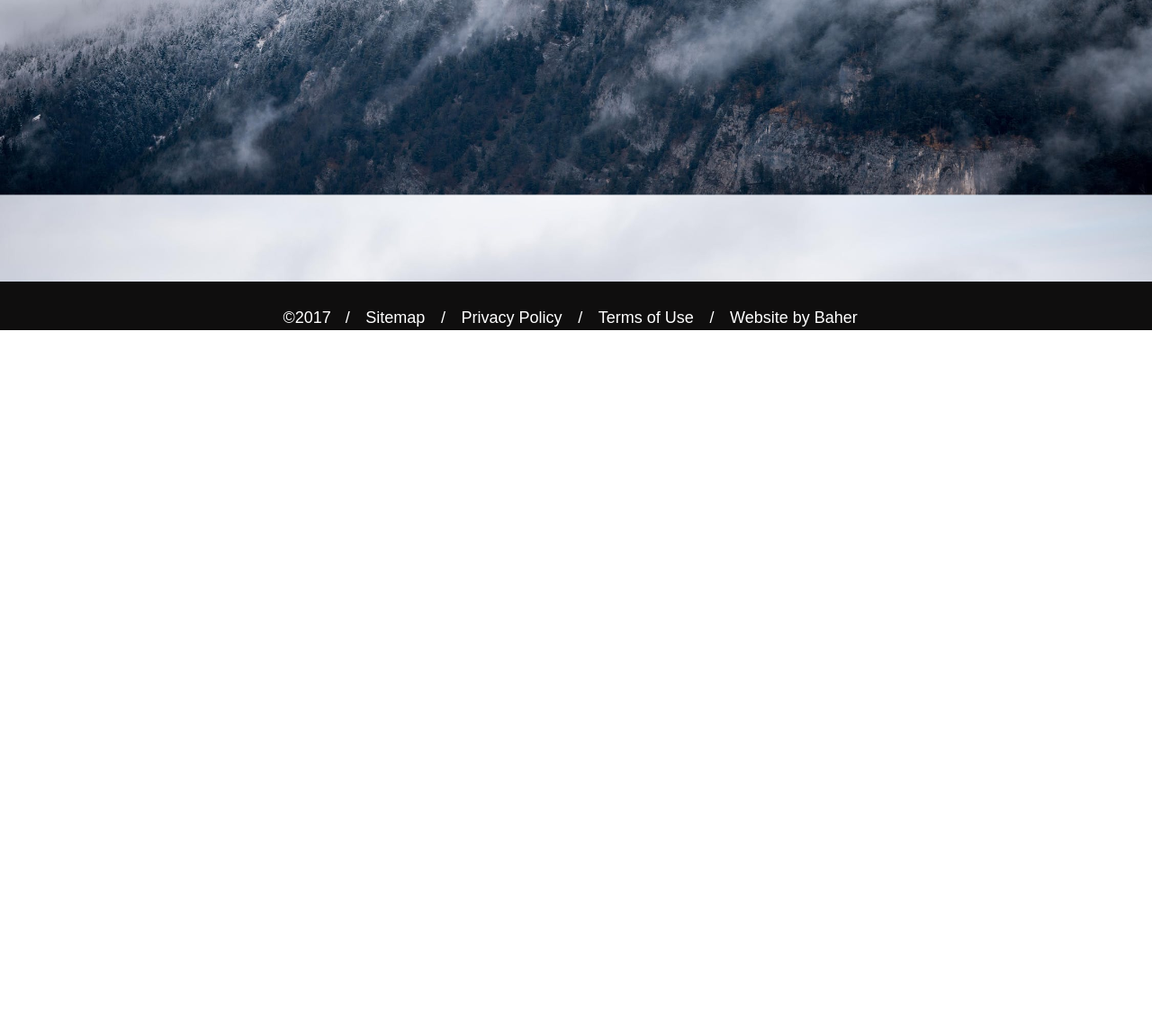
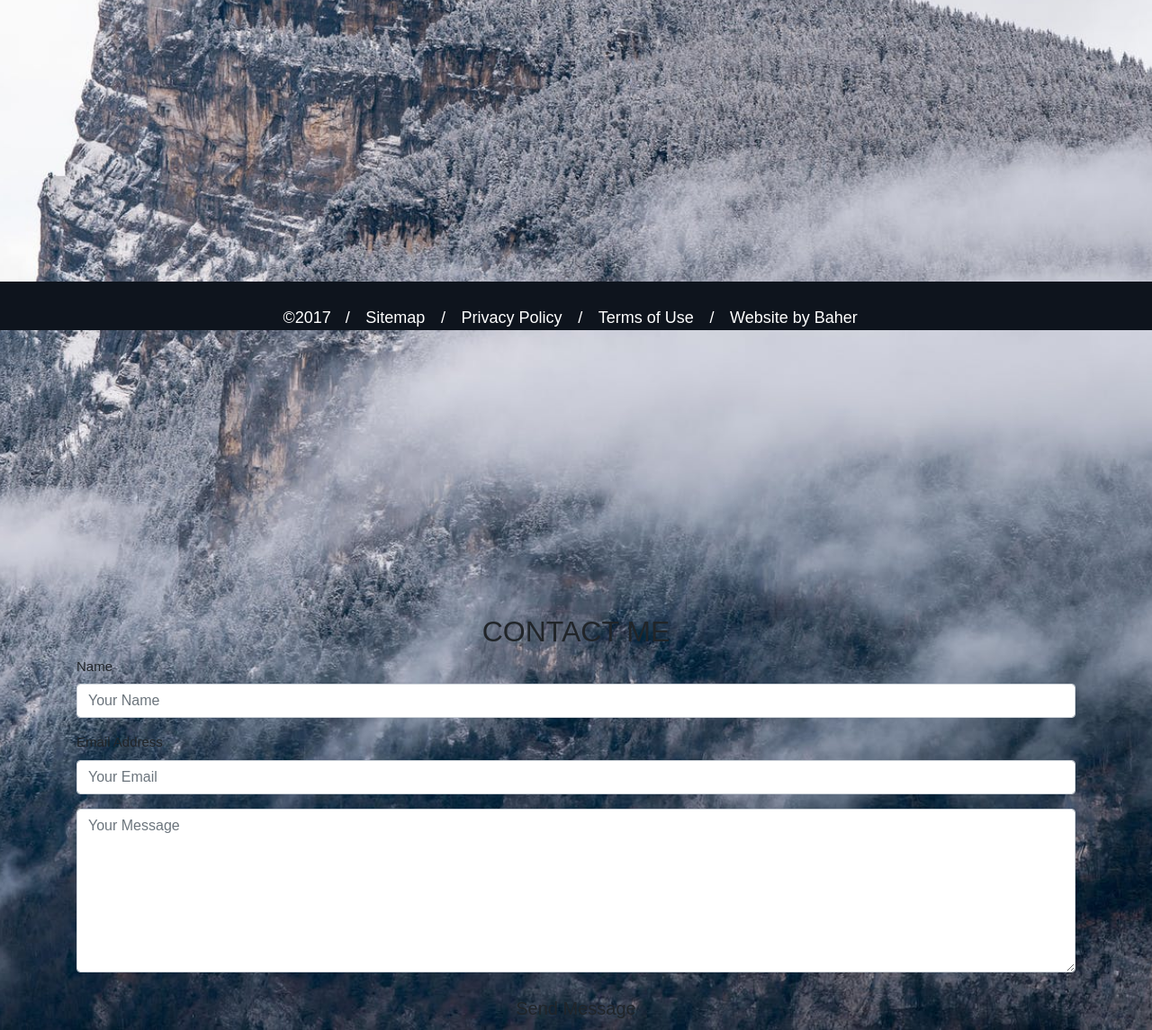
Before and after one commit to bahert2018/Portfolio, a plain HTML site: page index.html in a window 1280 px wide. Shown: the part 433-1578 px from the top of the page at 90% size. Before the commit the page ends 800 px from the top, so only its background shows below. Drawn offline with nearby package versions, Linux system fonts and the light colour scheme.

Commit message:
1/17/2018

```diff
--- a/body.css
+++ b/body.css
@@ -1,7 +1,22 @@
 body {
     background-image: url(./assets/pic1.jpeg)!important;
     background-size: 100%;
+    background-repeat: no-repeat;
+    background-size: cover;
     background-position: center;
     font-family: Arial, Helvetica, sans-serif;
     font-size: 15px
 }
+#LinkedInBotten{
+    border: 1px solid #1cc5bc;
+    color: white;
+    background-color: rgba(245, 245, 245, 0)
+}
+#MyWork{
+    border: 1.1px solid #1cc5bc;
+    color: white;
+    background-color: rgba(0, 0, 0, 0.5);
+}
+#About {
+    height: 680px;
+}
--- a/footer.css
+++ b/footer.css
@@ -1,6 +1,6 @@
 footer {
-	background-color: #0f0e0e;
-	height: 25px;
+	background-color: #0e141d;
+	height: 35px;
 	font-size: 1.2em;
 	color: #fff;
 	width: 100%;
--- a/index.html
+++ b/index.html
@@ -3,20 +3,26 @@
 
 <head>
     <meta charset="UTF-8">
-    <meta name="viewport" content="width=device-width, initial-scale=1.0">
+    <meta name="viewport" content="width=device-width, initial-scale=1">
     <meta http-equiv="X-UA-Compatible" content="ie=edge">
-    <title>Document</title>
+    <title>Baher</title>
 
     <link rel="stylesheet" href="https://stackpath.bootstrapcdn.com/bootstrap/4.2.1/css/bootstrap.min.css" integrity="sha384-GJzZqFGwb1QTTN6wy59ffF1BuGJpLSa9DkKMp0DgiMDm4iYMj70gZWKYbI706tWS"
         crossorigin="anonymous">
 
+    <link rel="icon" href="assets/580b57fcd9996e24bc43c528.png">
+
     <link rel="stylesheet" type="text/css" href="./main.css">
+</head>
 
-</head>
 
 <body>
     <nav id="navbar" class="navbar navbar-expand-lg navbar-dark bg-dark">
-            <a class="btn btn-primary btn-lg btn-dark" href="#portfolio" role="button"> url(./assets/pic1.jpeg)</a>
+        <div>
+            <a href="/Linked In"></a>
+            <button class="btn hollow success" id="LinkedInBotten">My LinkedIn</button>
+        </div>
+
         <a class="navbar-brand" id="brand" href="#"></a>
         <div class="collapse navbar-collapse" id="navbarNav">
             <ul class="navbar-nav" id="links">
@@ -27,7 +33,7 @@
                     <a class="nav-link" href="#project">Projects</a>
                 </li>
                 <li class="nav-item">
-                    <a class="nav-link" href="#about">About</a>
+                    <a class="nav-link" color="white" href="#about">About</a>
                 </li>
             </ul>
         </div>
@@ -40,11 +46,12 @@
         <hr class="my-4">
 
         <div class="text-center">
-            <a class="btn btn-primary btn-lg btn-dark" href="#portfolio" role="button">My Work!</a>
+            <a id="MyWork" class="btn btn-primary btn-lg btn-dark" href="#portfolio" role="button">My Work!</a>
         </div>
     </div>
     <!--About-->
     <section id="portfolio"></section>
+    <div id="About" class="about"></div>
 
     <!--Projects-->
 
@@ -65,7 +72,70 @@
 
     </div>
     <!--Contact-->
-    <section></section>
+
+    <section id="contact">
+        <div class="container">
+          <h2 class="text-center text-uppercase">Contact Me</h2>
+          <div class="row">
+            <div class="col-12">
+              <form action="https://formspree.io/Bahert2018@gmail.com" method="POST">
+                <div class="control-group">
+                  <div class="form-group">
+                    <label>Name</label>
+                    <input
+                      type="text"
+                      class="form-control"
+                      placeholder="Your Name"
+                      id="name"
+                      required
+                      data-validation-required-message="Please enter your name"
+                      name="name"
+                      >
+                    <p class="help-block text-danger"></p>
+                  </div>
+                </div>
+                <div class="control-group">
+                  <div class="form-group">
+                    <label>Email Address</label>
+                    <input
+                      type="email"
+                      class="form-control"
+                      placeholder="Your Email"
+                      id="email"
+                      required
+                      data-validation-required-message="Please enter your email"
+                      name="_replyto"
+                    >
+                    <p class="help-block text-danger"></p>
+                  </div>
+                </div>
+                <div class="control-group">
+                  <div class="form-group">
+                    <textarea
+                      class="form-control"
+                      rows="7"
+                      placeholder="Your Message"
+                      id="message"
+                      required
+                      data-validation-required-message="Please leave a message"
+                      name="message"
+                    ></textarea>
+                    <p class="help-block text-danger"></p>
+                  </div>
+                </div>
+                <div class="text-center">
+                  <div id="success"></div>
+                  <button type="submit" class="btn btn-lg btn-black">
+                    <i class="fa fa-paper-plane-o" aria-hidden="true"></i>
+                    Send Message
+                  </button>
+                </div>
+              </form>
+            </div>
+          </div>
+        </div>
+      </section>
+
 </body>
 
 </html>
--- a/navbar.css
+++ b/navbar.css
@@ -1,4 +1,4 @@
 #navbar {
-    background-color: rgb(31, 27, 27)!important;
+    background-color: #0e141d!important;
     color: rgb(255, 255, 255);
 }
```
Also changed, not shown: assets/580b57fcd9996e24bc43c528.png (added), assets/github.png (added), header.css (line endings or trailing spaces). Lines whose indentation alone changed are shown as unchanged.
